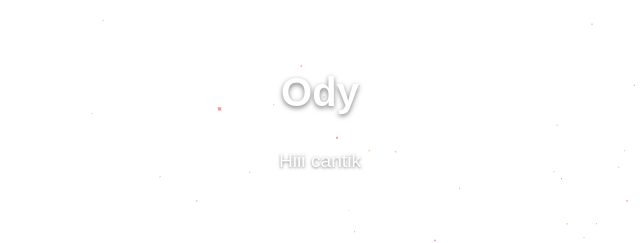
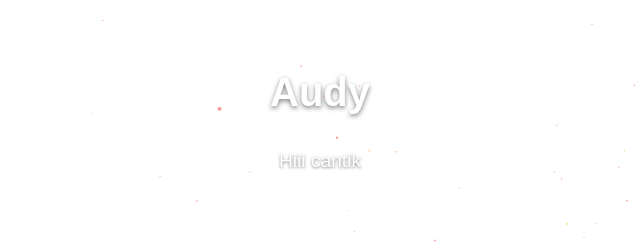
Before and after one commit to FullWooN/Tess, a plain HTML site: page Index.html in a window 1280 px wide. Shown: the part 276-519 px from the top of the page, 320-960 px from the left. Drawn offline with nearby package versions, Linux system fonts and the light colour scheme; animation ran at ten frames a second.

Commit message:
Update Index.html

```diff
--- a/Index.html
+++ b/Index.html
@@ -88,7 +88,7 @@
     <div id="canvas-container"></div>
 
     <div id="content">
-        <h1>Ody</h1>
+        <h1>Audy</h1>
         <p>Hiii cantik </p>
 
     </div>
```
